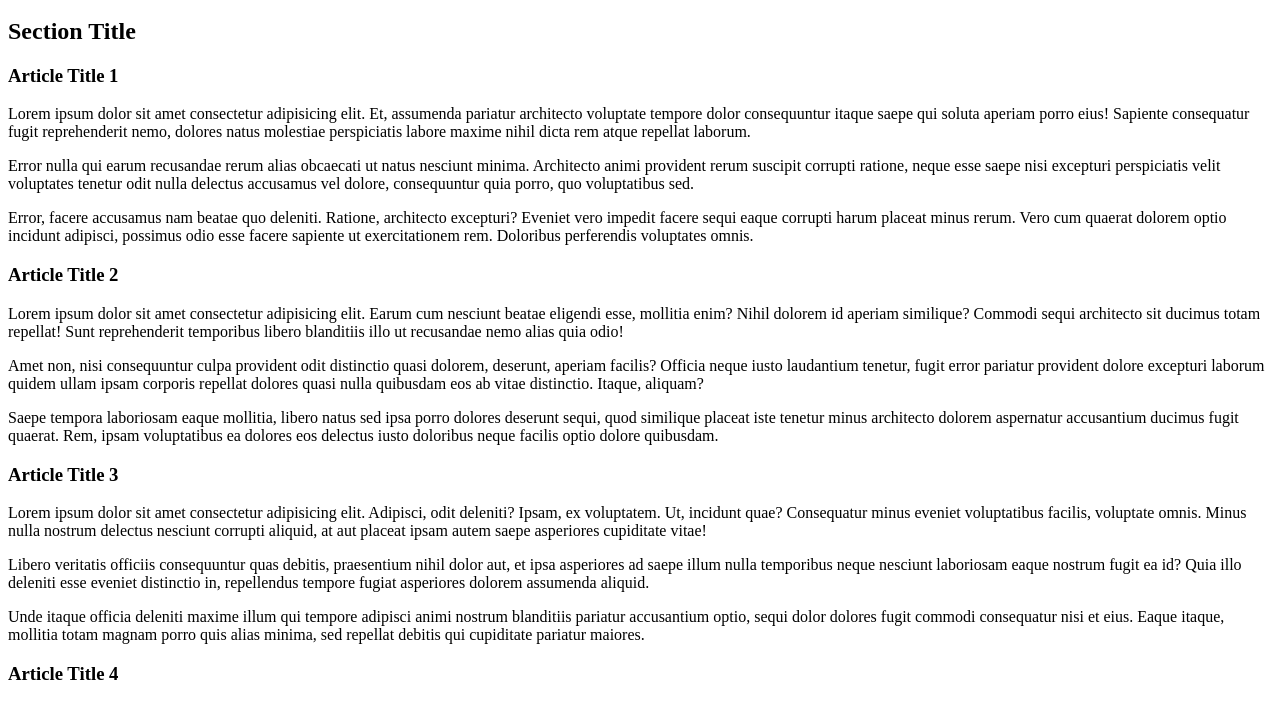
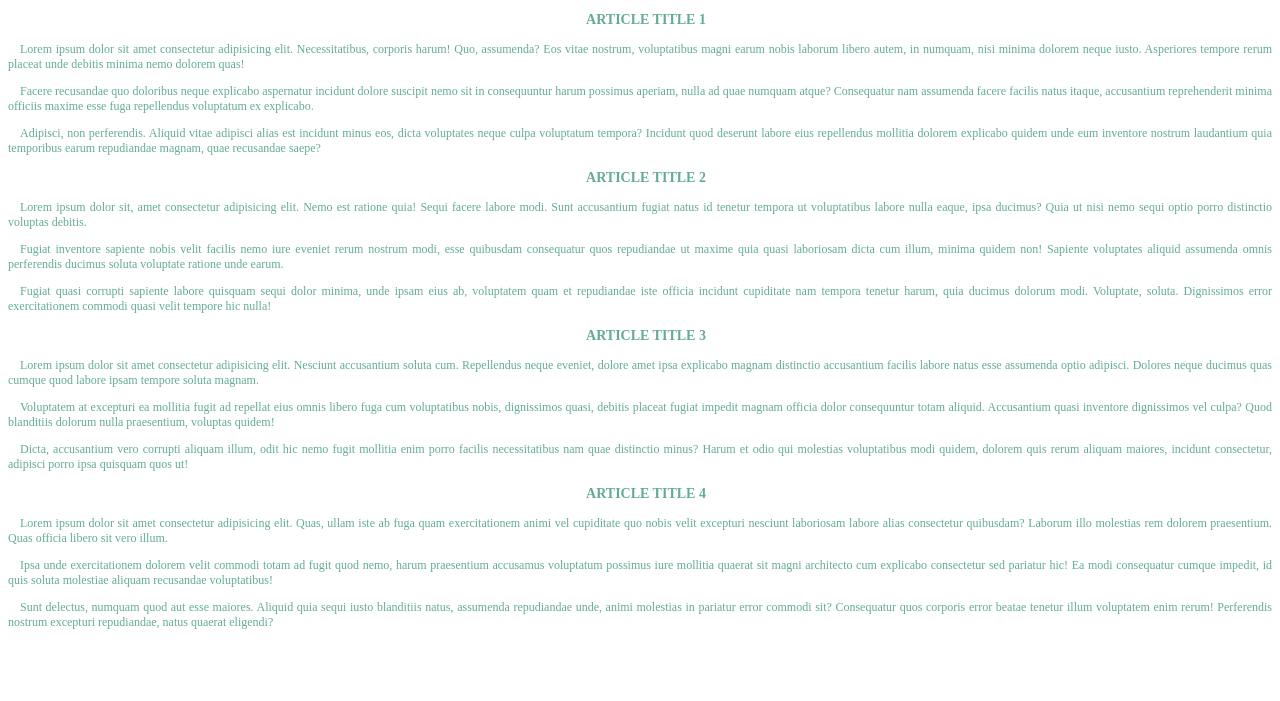
Before and after one commit to Yaroslav-Maneliuk/hw-emmet-css, a plain HTML site: page index.html in a window 1280 px wide. Shown: the part 154-855 px from the top of the page. After the commit the page ends 800 px from the top, so only its background shows below. Drawn offline with Linux system fonts and the light colour scheme; files that its build step writes are made by us from their sources.

Commit message:
Add css style

```diff
--- a/assets/css/style.css
+++ b/assets/css/style.css
@@ -0,0 +1,20 @@
+.main-heading{
+  font-family: Arial, Helvetica, sans-serif;
+  font-size: 20px;
+  color: #e7f5dc;
+  background-color: #64ac8f;
+  text-align: center;
+}
+.menu{
+  font-size: 12px;
+}
+.container{
+  font-size: 12px;
+  color:#64ac8f;
+  text-indent: 12px;
+  text-align: justify;
+}
+.art-heading{
+  font-size: 14px;
+  text-align: center;
+}
--- a/index.html
+++ b/index.html
@@ -3,9 +3,10 @@
 <head>
   <meta charset="UTF-8">
   <title>Emmet&CSS</title>
-  <link rel="stylesheet" href="style.css">
+  <link rel="stylesheet" href="./assets/css/style.css">
 </head>
 <body>
+  <!-- h1.main-heading{Page Tilte}+nav.menu>ol>li*4>a[href=#art$]{article $}^^^section>h2.main-heading{Section Title}+article.container#art$*4>h3.art-heading{ARTICLE TITLE $}+p*3>lorem40  -->
   <h1 class="main-heading">Page Tilte</h1>
   <nav class="menu">
     <ol>
@@ -18,29 +19,30 @@
   <section>
     <h2 class="main-heading">Section Title</h2>
     <article class="container" id="art1">
-      <h3 class="art-heading">Article Title 1</h3>
-      <p>Lorem ipsum dolor sit amet consectetur adipisicing elit. Et, assumenda pariatur architecto voluptate tempore dolor consequuntur itaque saepe qui soluta aperiam porro eius! Sapiente consequatur fugit reprehenderit nemo, dolores natus molestiae perspiciatis labore maxime nihil dicta rem atque repellat laborum.</p>
-      <p>Error nulla qui earum recusandae rerum alias obcaecati ut natus nesciunt minima. Architecto animi provident rerum suscipit corrupti ratione, neque esse saepe nisi excepturi perspiciatis velit voluptates tenetur odit nulla delectus accusamus vel dolore, consequuntur quia porro, quo voluptatibus sed.</p>
-      <p>Error, facere accusamus nam beatae quo deleniti. Ratione, architecto excepturi? Eveniet vero impedit facere sequi eaque corrupti harum placeat minus rerum. Vero cum quaerat dolorem optio incidunt adipisci, possimus odio esse facere sapiente ut exercitationem rem. Doloribus perferendis voluptates omnis.</p>
+      <h3 class="art-heading">ARTICLE TITLE 1</h3>
+      <p>Lorem ipsum dolor sit amet consectetur adipisicing elit. Necessitatibus, corporis harum! Quo, assumenda? Eos vitae nostrum, voluptatibus magni earum nobis laborum libero autem, in numquam, nisi minima dolorem neque iusto. Asperiores tempore rerum placeat unde debitis minima nemo dolorem quas!</p>
+      <p>Facere recusandae quo doloribus neque explicabo aspernatur incidunt dolore suscipit nemo sit in consequuntur harum possimus aperiam, nulla ad quae numquam atque? Consequatur nam assumenda facere facilis natus itaque, accusantium reprehenderit minima officiis maxime esse fuga repellendus voluptatum ex explicabo.</p>
+      <p>Adipisci, non perferendis. Aliquid vitae adipisci alias est incidunt minus eos, dicta voluptates neque culpa voluptatum tempora? Incidunt quod deserunt labore eius repellendus mollitia dolorem explicabo quidem unde eum inventore nostrum laudantium quia temporibus earum repudiandae magnam, quae recusandae saepe?</p>
     </article>
     <article class="container" id="art2">
-      <h3 class="art-heading">Article Title 2</h3>
-      <p>Lorem ipsum dolor sit amet consectetur adipisicing elit. Earum cum nesciunt beatae eligendi esse, mollitia enim? Nihil dolorem id aperiam similique? Commodi sequi architecto sit ducimus totam repellat! Sunt reprehenderit temporibus libero blanditiis illo ut recusandae nemo alias quia odio!</p>
-      <p>Amet non, nisi consequuntur culpa provident odit distinctio quasi dolorem, deserunt, aperiam facilis? Officia neque iusto laudantium tenetur, fugit error pariatur provident dolore excepturi laborum quidem ullam ipsam corporis repellat dolores quasi nulla quibusdam eos ab vitae distinctio. Itaque, aliquam?</p>
-      <p>Saepe tempora laboriosam eaque mollitia, libero natus sed ipsa porro dolores deserunt sequi, quod similique placeat iste tenetur minus architecto dolorem aspernatur accusantium ducimus fugit quaerat. Rem, ipsam voluptatibus ea dolores eos delectus iusto doloribus neque facilis optio dolore quibusdam.</p>
+      <h3 class="art-heading">ARTICLE TITLE 2</h3>
+      <p>Lorem ipsum dolor sit, amet consectetur adipisicing elit. Nemo est ratione quia! Sequi facere labore modi. Sunt accusantium fugiat natus id tenetur tempora ut voluptatibus labore nulla eaque, ipsa ducimus? Quia ut nisi nemo sequi optio porro distinctio voluptas debitis.</p>
+      <p>Fugiat inventore sapiente nobis velit facilis nemo iure eveniet rerum nostrum modi, esse quibusdam consequatur quos repudiandae ut maxime quia quasi laboriosam dicta cum illum, minima quidem non! Sapiente voluptates aliquid assumenda omnis perferendis ducimus soluta voluptate ratione unde earum.</p>
+      <p>Fugiat quasi corrupti sapiente labore quisquam sequi dolor minima, unde ipsam eius ab, voluptatem quam et repudiandae iste officia incidunt cupiditate nam tempora tenetur harum, quia ducimus dolorum modi. Voluptate, soluta. Dignissimos error exercitationem commodi quasi velit tempore hic nulla!</p>
     </article>
     <article class="container" id="art3">
-      <h3 class="art-heading">Article Title 3</h3>
-      <p>Lorem ipsum dolor sit amet consectetur adipisicing elit. Adipisci, odit deleniti? Ipsam, ex voluptatem. Ut, incidunt quae? Consequatur minus eveniet voluptatibus facilis, voluptate omnis. Minus nulla nostrum delectus nesciunt corrupti aliquid, at aut placeat ipsam autem saepe asperiores cupiditate vitae!</p>
-      <p>Libero veritatis officiis consequuntur quas debitis, praesentium nihil dolor aut, et ipsa asperiores ad saepe illum nulla temporibus neque nesciunt laboriosam eaque nostrum fugit ea id? Quia illo deleniti esse eveniet distinctio in, repellendus tempore fugiat asperiores dolorem assumenda aliquid.</p>
-      <p>Unde itaque officia deleniti maxime illum qui tempore adipisci animi nostrum blanditiis pariatur accusantium optio, sequi dolor dolores fugit commodi consequatur nisi et eius. Eaque itaque, mollitia totam magnam porro quis alias minima, sed repellat debitis qui cupiditate pariatur maiores.</p>
+      <h3 class="art-heading">ARTICLE TITLE 3</h3>
+      <p>Lorem ipsum dolor sit amet consectetur adipisicing elit. Nesciunt accusantium soluta cum. Repellendus neque eveniet, dolore amet ipsa explicabo magnam distinctio accusantium facilis labore natus esse assumenda optio adipisci. Dolores neque ducimus quas cumque quod labore ipsam tempore soluta magnam.</p>
+      <p>Voluptatem at excepturi ea mollitia fugit ad repellat eius omnis libero fuga cum voluptatibus nobis, dignissimos quasi, debitis placeat fugiat impedit magnam officia dolor consequuntur totam aliquid. Accusantium quasi inventore dignissimos vel culpa? Quod blanditiis dolorum nulla praesentium, voluptas quidem!</p>
+      <p>Dicta, accusantium vero corrupti aliquam illum, odit hic nemo fugit mollitia enim porro facilis necessitatibus nam quae distinctio minus? Harum et odio qui molestias voluptatibus modi quidem, dolorem quis rerum aliquam maiores, incidunt consectetur, adipisci porro ipsa quisquam quos ut!</p>
     </article>
     <article class="container" id="art4">
-      <h3 class="art-heading">Article Title 4</h3>
-      <p>Lorem ipsum dolor sit amet consectetur adipisicing elit. Quo minima molestiae, quia accusamus hic cumque obcaecati fugiat expedita quas officiis quibusdam optio, et, illo id vero reprehenderit nobis corrupti quasi sed neque tenetur consequatur? A in sequi neque nemo possimus.</p>
-      <p>Eos asperiores possimus beatae sint nam blanditiis accusamus reiciendis ad saepe, quisquam dolore culpa ipsum itaque quod placeat dicta harum iure odit officiis, dignissimos, sapiente nesciunt natus laudantium! Ipsa, eaque magnam voluptas expedita minima adipisci corporis ea sequi quos rerum!</p>
-      <p>Ut corrupti soluta magni possimus maxime tenetur illum voluptate illo? Omnis suscipit quia molestiae perspiciatis atque. Quis voluptas, incidunt ullam a voluptatum debitis eligendi illo blanditiis praesentium facere culpa totam dolores. Alias neque voluptatum cumque qui enim soluta, aliquid aut!</p>
+      <h3 class="art-heading">ARTICLE TITLE 4</h3>
+      <p>Lorem ipsum dolor sit amet consectetur adipisicing elit. Quas, ullam iste ab fuga quam exercitationem animi vel cupiditate quo nobis velit excepturi nesciunt laboriosam labore alias consectetur quibusdam? Laborum illo molestias rem dolorem praesentium. Quas officia libero sit vero illum.</p>
+      <p>Ipsa unde exercitationem dolorem velit commodi totam ad fugit quod nemo, harum praesentium accusamus voluptatum possimus iure mollitia quaerat sit magni architecto cum explicabo consectetur sed pariatur hic! Ea modi consequatur cumque impedit, id quis soluta molestiae aliquam recusandae voluptatibus!</p>
+      <p>Sunt delectus, numquam quod aut esse maiores. Aliquid quia sequi iusto blanditiis natus, assumenda repudiandae unde, animi molestias in pariatur error commodi sit? Consequatur quos corporis error beatae tenetur illum voluptatem enim rerum! Perferendis nostrum excepturi repudiandae, natus quaerat eligendi?</p>
     </article>
   </section>
+
 </body>
 </html>
```
